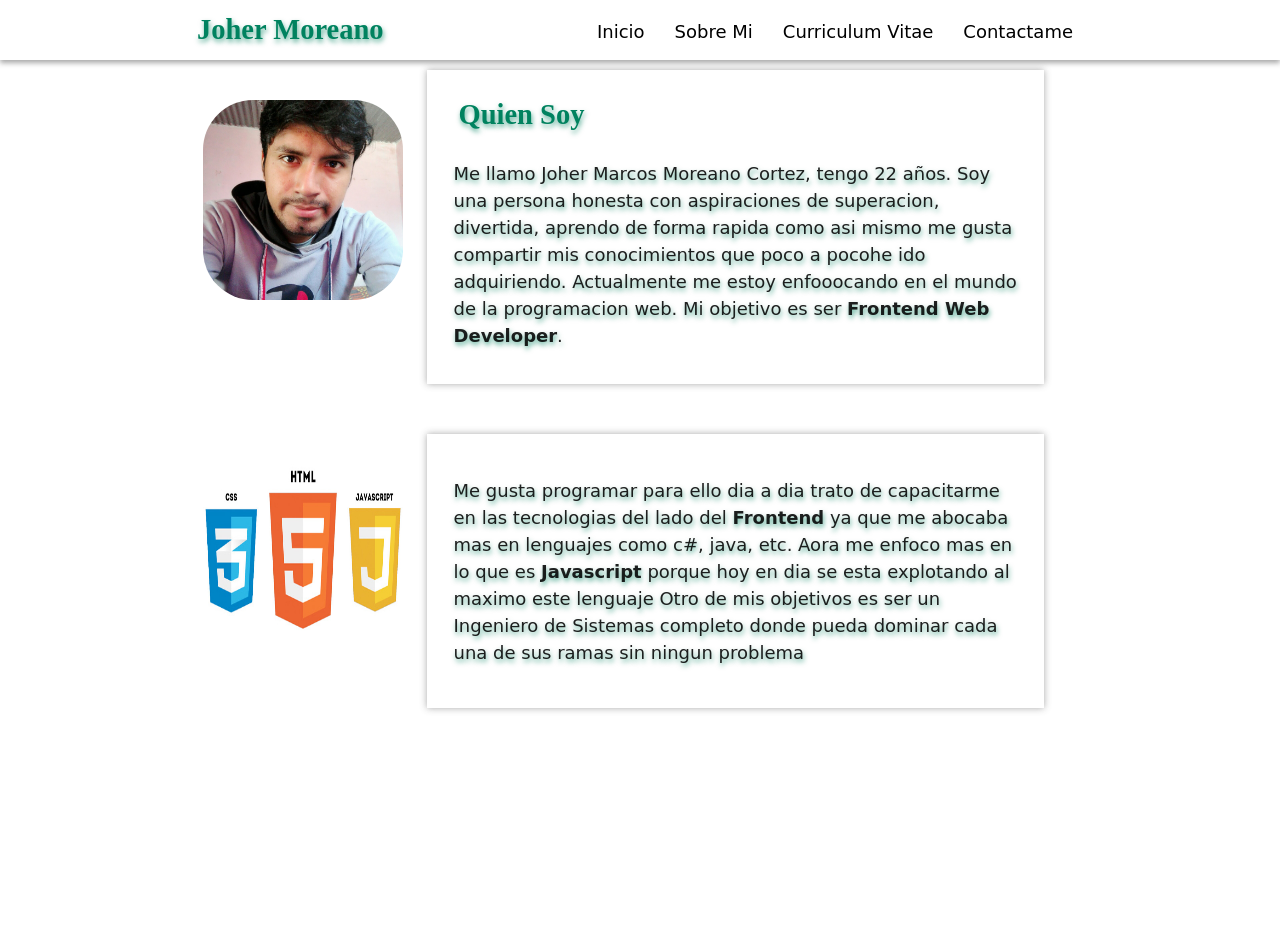
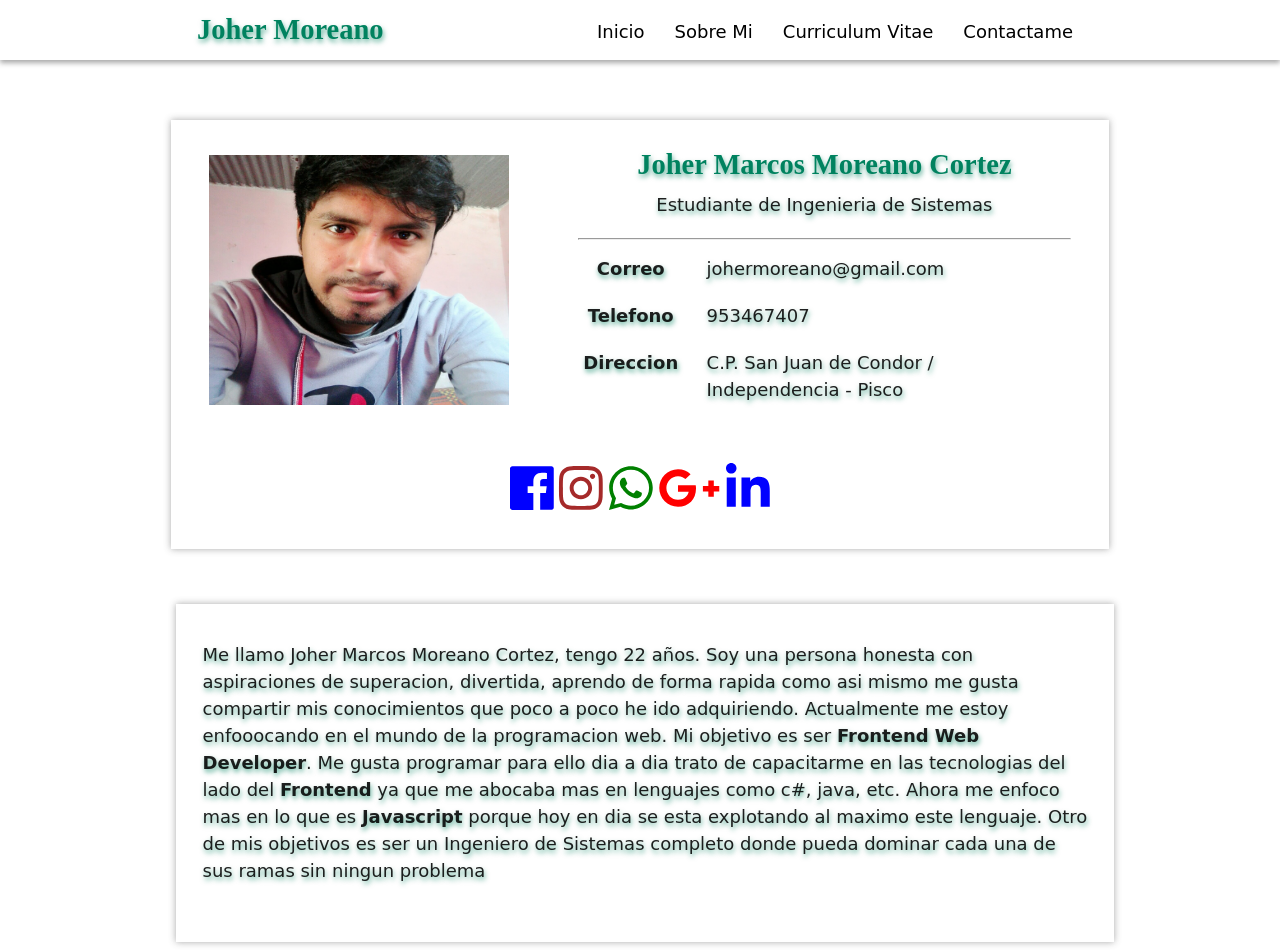
Before and after one commit to johercortez/materialize, a plain HTML site: page sobremi.html in a window 1280 px wide. Before the commit the page ends 800 px from the top, so only its background shows below. Drawn offline with nearby package versions, Linux system fonts and the light colour scheme.

Commit message:
cuarto commit

```diff
--- a/css/style.css
+++ b/css/style.css
@@ -1,4 +1,4 @@
-*,h1,h2,h3,h4,h5,h6,p{
+*,h1,h2,h3,h4,h5,h6,p,pre{
     margin: 0;
     padding: 0;
     font-family: 'Indie Flower', cursive;
@@ -120,7 +120,7 @@ ul li a{
 
 .sbmt{
     margin-bottom: 2rem;
-    width: 95%;
+    width: 100%;
     background-color: #fff;
     text-shadow: 1px 3px 5px rgba(0,130,95,0.64);
     box-shadow: 0 0 7px rgba(60,60,60,0.44);
@@ -135,4 +135,9 @@ ul li a{
     text-shadow: 1px 3px 5px rgba(0,130,95,0.64);
     font-family: 'Pacifico';
     text-decoration: none;
+    width: 100%;
 }
+
+.scont{
+    width: 75%;
+}
--- a/sobremi.html
+++ b/sobremi.html
@@ -33,32 +33,64 @@
         </ul>
     </header>
 
-    <section class="container">
+    <section class="container scont">
         <div class="row">
-            <div class="col s12 m4 l3" style="margin-top: 100px;">
-                <img class="sbm responsive-img" src="img/joher.jpg" style="height: 200px; width: 200px; border-radius: 50px">
-            </div>
-            <div class="col s12 m8 l9" style="margin-top: 70px">
+            <div class="col l12" style="margin: 120px 0 0 0;" >
                 <div class="ItemLenguaje sbmt">
                     <div class="row ItemLenguaje__text">
-                        <h2 style="margin-bottom: 20px;">Quien Soy</h2>
-                        <p>Me llamo Joher Marcos Moreano Cortez, tengo 22 años. Soy una persona honesta con aspiraciones de superacion, divertida, aprendo de forma rapida como asi mismo me gusta compartir mis conocimientos que poco a pocohe ido adquiriendo. Actualmente me estoy enfooocando en el mundo de la programacion web.
-                            Mi objetivo es ser <b>Frontend Web Developer</b>.
-                        </p>
+                        <div class="col s12 m4 l5" style="margin-top: 20px;">
+                            <img class="sbm responsive-img" src="img/joher.jpg" style="height: 250px; width: 300px;">
+                        </div>
+                        <div class="col s12 m8 l7">
+                            <div class="row">
+                                <h2 class="center-align" style="margin-bottom: 1px;">Joher Marcos Moreano Cortez</h2>
+                                <p class="center-align">Estudiante de Ingenieria de Sistemas</p>
+                            </div>
+                            <hr style="margin-bottom: 15px;">
+                            <div class="row">
+                                <div class="col s12 l3">
+                                    <p class="center-align"><b>Correo</b></p>
+                                </div>
+                                <div class="col s12 l9">
+                                    <p>johermoreano@gmail.com</p>
+                                </div>
+                            </div>
+                            <div class="row">
+                                <div class="col s12 l3">
+                                    <p class="center-align"><b>Telefono</b></p>
+                                </div>
+                                <div class="col s12 l9">
+                                    <p>953467407</p>
+                                </div>
+                            </div>
+                            <div class="row">
+                                <div class="col s12 l3">
+                                    <p class="center-align"><b>Direccion</b></p>
+                                </div>
+                                <div class="col s12 l9">
+                                    <p>C.P. San Juan de Condor / Independencia - Pisco</p>
+                                </div>
+                            </div>
+                        </div>
+                    </div>
+                    <div class="row center-align" style="margin-top: 40px;">
+                        <a href="https://web.facebook.com/joher.cortez"><i class="fab fa-facebook" style="font-size: 50px; color: blue;"></i></a>
+                        <a href=""><i class="fab fa-instagram" style="font-size: 50px; color: brown;"></i></a>
+                        <i class="fab fa-whatsapp" style="font-size: 50px; color: green;"></i>
+                        <a href="https://plus.google.com/u/0/117235361239447855860"><i class="fab fa-google-plus-g" style="font-size: 50px; color: red;"></i></a>
+                        <a href=""><i class="fab fa-linkedin-in" style="font-size: 50px; color: blue;"></i></a>
                     </div>
                 </div>
             </div>
         </div>
-
         <div class="row">
-            <div class="col s12 m4 l3" style="margin-top: 10px;">
-                <img class="sbm responsive-img" src="img/hcj.jpg" style="height: 200px; width: 200px; border-radius: 50px">
-            </div>
-            <div class="col s12 m8 l9">
-                <div class="ItemLenguaje">
-                    <div class="row ItemLenguaje__text sbtmt">
-                        <p>Me gusta programar para ello dia a dia trato de capacitarme en las tecnologias del lado del <b>Frontend</b> ya que me abocaba mas en lenguajes como c#, java, etc. Aora
-                            me enfoco mas en lo que es <b>Javascript</b> porque hoy en dia se esta explotando al maximo este lenguaje
+            <div class="col">
+                <div class="ItemLenguaje sbtmt">
+                    <div class="row ItemLenguaje__text">
+                        <p>Me llamo Joher Marcos Moreano Cortez, tengo 22 años. Soy una persona honesta con aspiraciones de superacion, divertida, aprendo de forma rapida como asi mismo me gusta compartir mis conocimientos que poco a poco he ido adquiriendo. Actualmente me estoy enfooocando en el mundo de la programacion web.
+                            Mi objetivo es ser <b>Frontend Web Developer</b>.
+                            Me gusta programar para ello dia a dia trato de capacitarme en las tecnologias del lado del <b>Frontend</b> ya que me abocaba mas en lenguajes como c#, java, etc. Ahora
+                            me enfoco mas en lo que es <b>Javascript</b> porque hoy en dia se esta explotando al maximo este lenguaje.
                             Otro de mis objetivos es ser un Ingeniero de Sistemas completo donde pueda dominar cada una de sus ramas sin ningun problema
                         </p>
                     </div>
```
